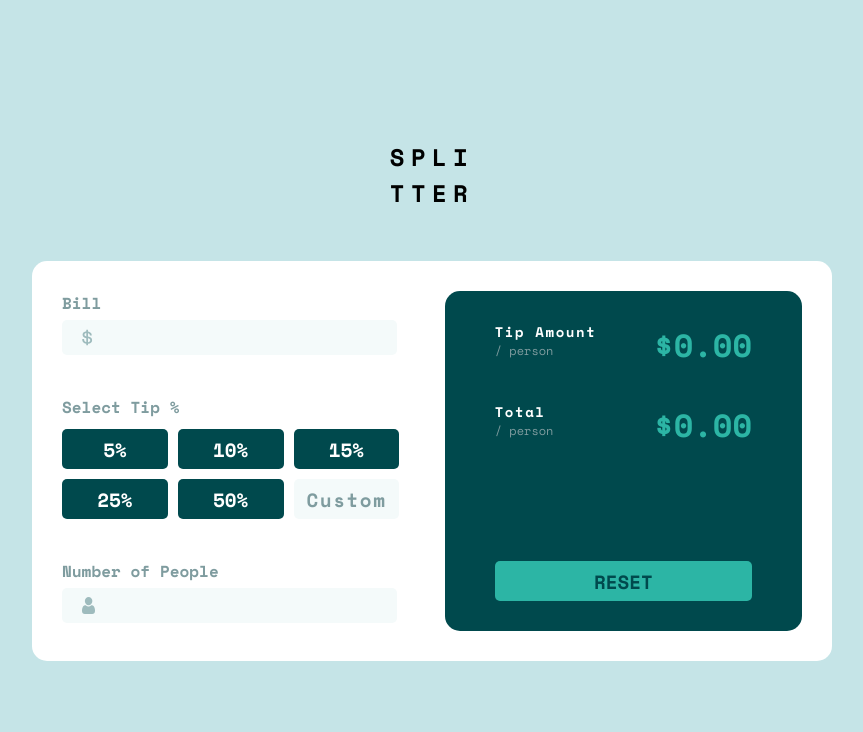
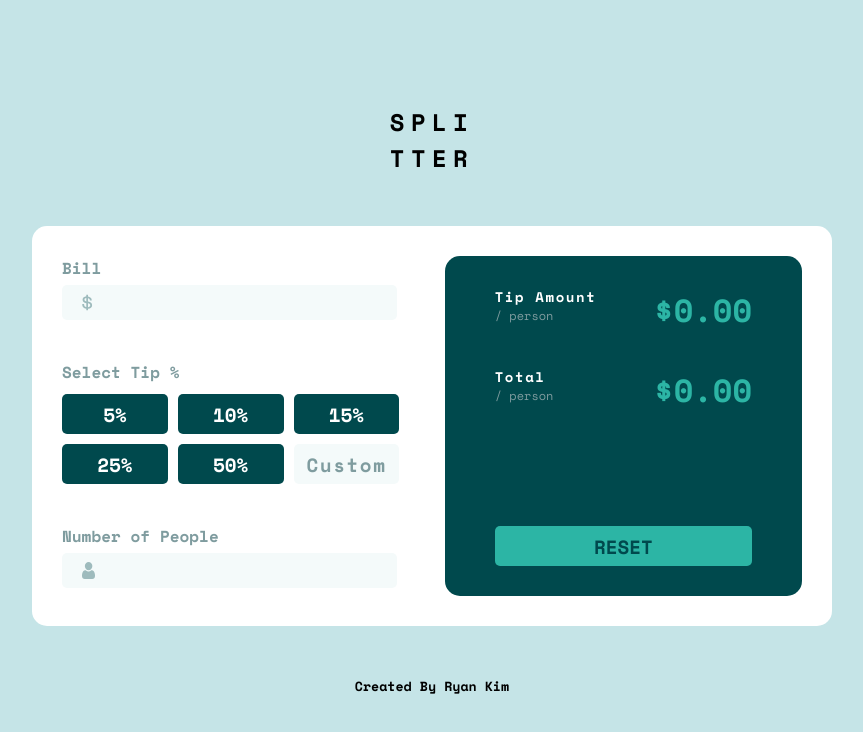
Before and after one commit to OthankQ/tip_splitter, a Next.js app: page / in a window 1280 px wide. Shown: the top 732 px of the page, without its empty margins (208-1071 px from the left). Built offline with nearby package versions, Linux system fonts and the light colour scheme.

Commit message:
Add created by

```diff
--- a/pages/index.tsx
+++ b/pages/index.tsx
@@ -26,6 +26,9 @@ const Home: NextPage = () => {
         <h2>TTER</h2>
       </div>
       <MainContainer />
+      <div className="made-by">
+        <h5>Created By Ryan Kim</h5>
+      </div>
     </StyledContainer>
   );
 };
```
